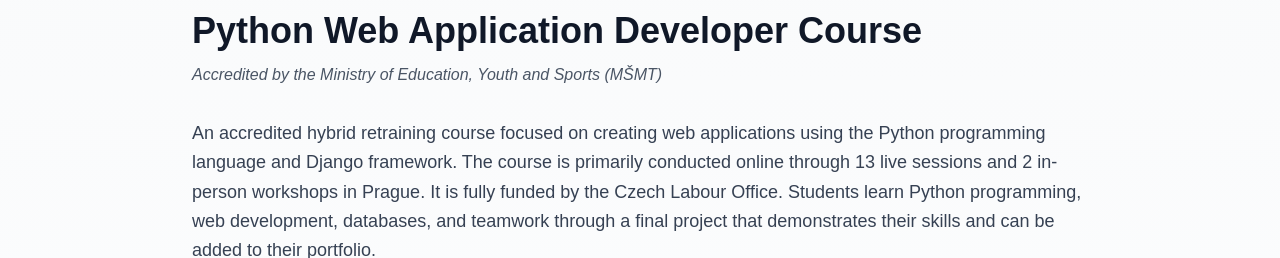
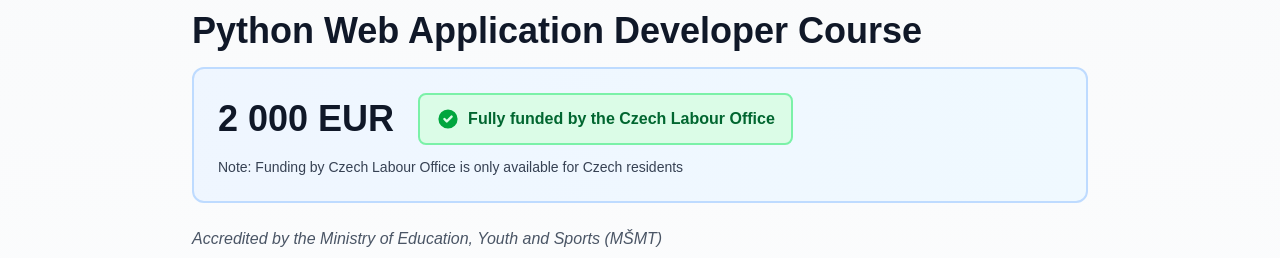
Before and after one commit to eXpansePi/expansepi, a Next.js app: page /en/kurzy/programator-www-aplikaci-v-pythonu in a window 1280 px wide. Shown: the part 125-383 px from the top of the page. Built offline with nearby package versions, Linux system fonts and the light colour scheme; no server answers.

Commit message:
Add prominent price section to course details page with funding info and installment option

```diff
--- a/app/[lang]/kurzy/[slug]/page.tsx
+++ b/app/[lang]/kurzy/[slug]/page.tsx
@@ -213,7 +213,50 @@
               </div>
             </div>
 
-            <h1 className="text-2xl sm:text-3xl md:text-4xl font-bold text-gray-900 mb-3">{courseData.title}</h1>
+            <h1 className="text-2xl sm:text-3xl md:text-4xl font-bold text-gray-900 mb-4">{courseData.title}</h1>
+
+            {/* Price Section */}
+            <div className="bg-gradient-to-r from-blue-50 to-sky-50 rounded-lg sm:rounded-xl p-4 sm:p-6 mb-6 border-2 border-blue-200">
+              {lang === 'cs' ? (
+                <div className="space-y-3">
+                  <div className="flex flex-wrap items-center gap-4 sm:gap-6">
+                    <div className="flex flex-wrap items-baseline gap-3">
+                      <span className="text-3xl sm:text-4xl font-bold text-gray-900">{t.courses.price}</span>
+                      <span className="text-2xl sm:text-3xl font-bold text-green-600">{t.courses.priceFrom}</span>
+                    </div>
+                    {courseData.funding && (
+                      <div className="flex items-center gap-2 bg-green-100 border-2 border-green-300 rounded-lg px-3 sm:px-4 py-2 sm:py-3 flex-shrink-0">
+                        <svg className="w-5 h-5 sm:w-6 sm:h-6 text-green-600 flex-shrink-0" fill="currentColor" viewBox="0 0 20 20">
+                          <path fillRule="evenodd" d="M10 18a8 8 0 100-16 8 8 0 000 16zm3.707-9.293a1 1 0 00-1.414-1.414L9 10.586 7.707 9.293a1 1 0 00-1.414 1.414l2 2a1 1 0 001.414 0l4-4z" clipRule="evenodd" />
+                        </svg>
+                        <p className="text-sm sm:text-base font-semibold text-green-800 whitespace-nowrap">{courseData.funding}</p>
+                      </div>
+                    )}
+                  </div>
+                  <p className="text-sm sm:text-base text-gray-700">{t.courses.installments}</p>
+                </div>
+              ) : (
+                <div className="space-y-3">
+                  <div className="flex flex-wrap items-center gap-4 sm:gap-6">
+                    <div className="text-3xl sm:text-4xl font-bold text-gray-900">{t.courses.price}</div>
+                    {courseData.funding && (
+                      <div className="flex items-center gap-2 bg-green-100 border-2 border-green-300 rounded-lg px-3 sm:px-4 py-2 sm:py-3 flex-shrink-0">
+                        <svg className="w-5 h-5 sm:w-6 sm:h-6 text-green-600 flex-shrink-0" fill="currentColor" viewBox="0 0 20 20">
+                          <path fillRule="evenodd" d="M10 18a8 8 0 100-16 8 8 0 000 16zm3.707-9.293a1 1 0 00-1.414-1.414L9 10.586 7.707 9.293a1 1 0 00-1.414 1.414l2 2a1 1 0 001.414 0l4-4z" clipRule="evenodd" />
+                        </svg>
+                        <p className="text-sm sm:text-base font-semibold text-green-800 whitespace-nowrap">{courseData.funding}</p>
+                      </div>
+                    )}
+                  </div>
+                  {courseData.funding && (
+                    <p className="text-sm text-gray-700">{t.courses.priceNote}</p>
+                  )}
+                  {!courseData.funding && (
+                    <p className="text-sm text-gray-600">{t.courses.priceNote}</p>
+                  )}
+                </div>
+              )}
+            </div>
 
             {courseData.accreditation && (
               <p className="text-sm sm:text-base text-gray-600 mb-4 italic">
--- a/i18n/locales/cs.json
+++ b/i18n/locales/cs.json
@@ -87,7 +87,11 @@
     "preparing": "Připravujeme",
     "level": "Úroveň",
     "duration": "Trvání",
-    "noData": "Žádné kurzy nejsou dostupné"
+    "noData": "Žádné kurzy nejsou dostupné",
+    "price": "49 900 Kč",
+    "priceFrom": "od 0 Kč",
+    "priceNote": "Může být plně hrazeno Úřadem práce",
+    "installments": "Možnost uhrazení ve 3 splátkách bez navýšení"
   },
   "blog": {
     "title": "Blog",
--- a/i18n/locales/en.json
+++ b/i18n/locales/en.json
@@ -91,7 +91,9 @@
     "preparing": "Preparing",
     "level": "Level",
     "duration": "Duration",
-    "noData": "No courses available"
+    "noData": "No courses available",
+    "price": "2 000 EUR",
+    "priceNote": "Note: Funding by Czech Labour Office is only available for Czech residents"
   },
   "blog": {
     "title": "Blog",
--- a/i18n/locales/ru.json
+++ b/i18n/locales/ru.json
@@ -91,7 +91,9 @@
     "preparing": "Готовятся",
     "level": "Уровень",
     "duration": "Длительность",
-    "noData": "Курсы не доступны"
+    "noData": "Курсы не доступны",
+    "price": "2 000 EUR",
+    "priceNote": "Примечание: Финансирование Чешским центром занятости доступно только для жителей Чехии"
   },
   "blog": {
     "title": "Блог",
```
